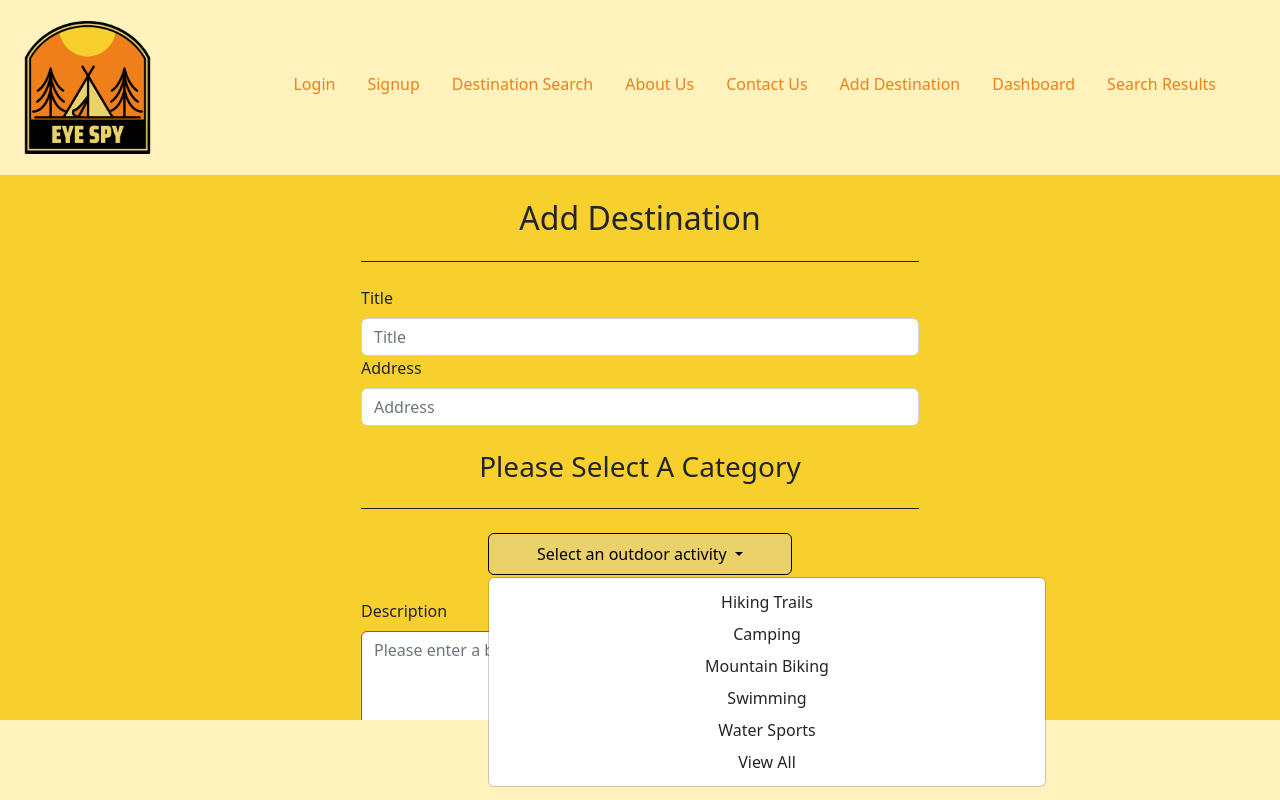
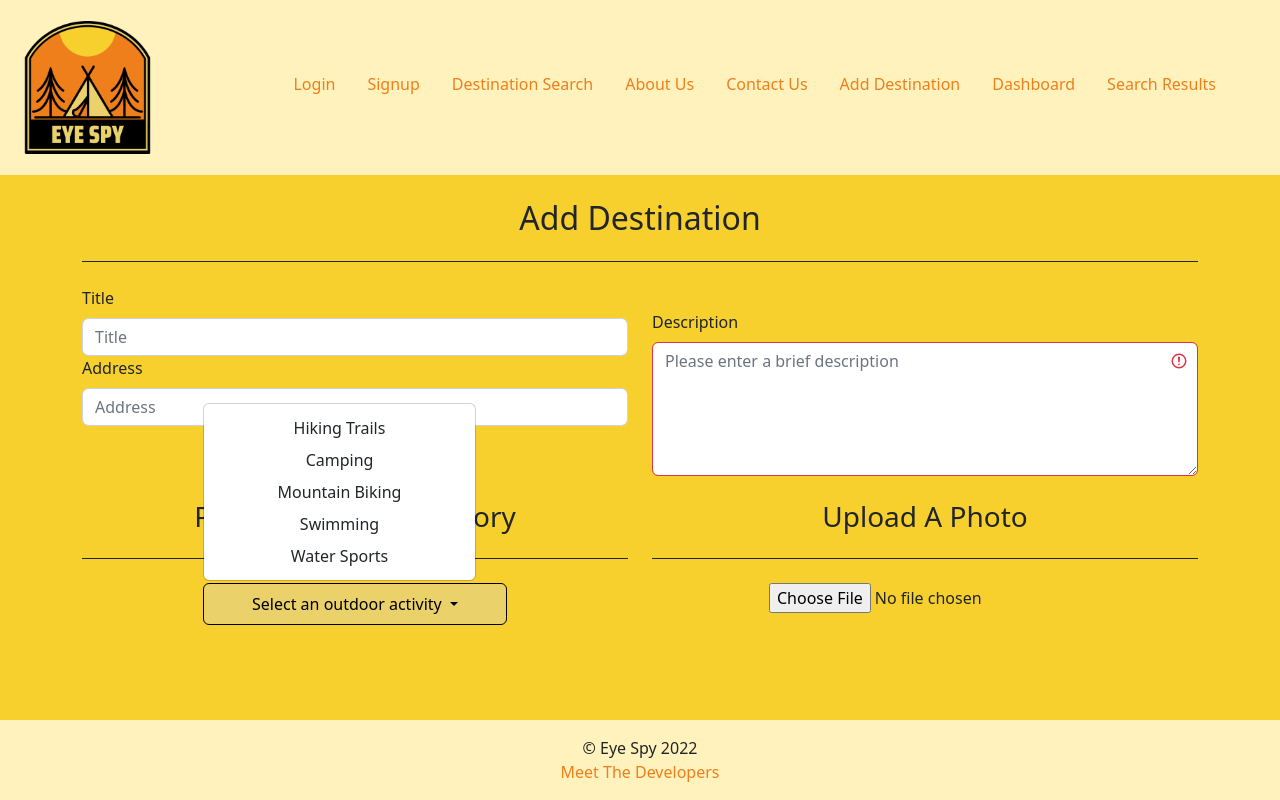
Before and after one commit to CaptainNate/Eye-Spy, a React (Create React App) app in the folder client/: page /add-destination in a window 1280 px wide. Both pictures are taken after a click on the button "Select an outdoor activity". Shown: the top 800 px of the page. Built offline with nearby package versions, Linux system fonts and the light colour scheme.

Commit message:
added image upload to addDestination.js page

```diff
--- a/client/src/components/SearchBar/index.js
+++ b/client/src/components/SearchBar/index.js
@@ -12,13 +12,13 @@ function SearchBar() {
                 <button className="all-btns p-2 rounded px-5 dropdown-toggle" type="button" id="dropdownMenuButton1" data-bs-toggle="dropdown" aria-expanded="false">
                     Select an outdoor activity <span class="selected"></span>
                 </button>
-                <ul className="dropdown-menu" aria-labelledby="dropdownMenuButton1" style={{width:"100%"}}>
+                <ul className="dropdown-menu" aria-labelledby="dropdownMenuButton1" style={{width:"50%"}}>
                     <li><a id="search-bar-hiking" className="dropdown-item text-center" href="/">Hiking Trails</a></li>
                     <li><a id="search-bar-camping" className="dropdown-item text-center" href="/">Camping</a></li>
                     <li><a id="search-bar-biking" className="dropdown-item text-center" href="/">Mountain Biking</a></li>
                     <li><a id="search-bar-swimming" className="dropdown-item text-center" href="/">Swimming</a></li>
                     <li><a id="search-bar-water-sport" className="dropdown-item text-center" href="/">Water Sports</a></li>
-                    <li><a id="search-bar-view-all" className="dropdown-item text-center" href="/">View All</a></li>
+                    {/* <li><a id="search-bar-view-all" className="dropdown-item text-center" href="/">View All</a></li> */}
                 </ul>
             </div>
         </div>
--- a/client/src/index.css
+++ b/client/src/index.css
@@ -66,6 +66,23 @@ footer {
 
 /* CONTACT US */
 
+/* ADD DESTINATION */
+input[type="file"] {
+  /* display: none; */
+}
+
+.addDest-btn {
+  background-color: var(--tertiary);
+  border: 1px solid var(--black);
+  color: var(--black);
+}
+
+.addDest-btn:hover {
+  background-color: var(--quatrinary);
+  border: 1px solid var(--black);
+  color: var(--black);
+}
+
 
 /* MODAL */
 .modalTitle {
--- a/client/src/pages/AddDestination.js
+++ b/client/src/pages/AddDestination.js
@@ -6,13 +6,27 @@ function AddDestination() {
     // add a conditional statement so that all items in add-destination can be saved on click
     // create a formhandler?
 
+    // Image Preview
+    const loadFile = function (event) {
+        const reader = new FileReader();
+        reader.onload = function () {
+            const output = document.getElementById('output');
+            output.src = reader.result;
+        };
+        reader.readAsDataURL(event.target.files[0]);
+    }
+
     return (
-        <div className="container d-flex justify-content-center">
-            <div className="col-6">
+        <div>
+            <div className="container">
+                <div className="">
                     <div>
                         <h2 className="text-center my-4 pb-4 border-bottom border-dark">Add Destination</h2>
                     </div>
                     <form>
+                        <div className="d-flex">
+                            <div className="row">
+                                <div className="col-6">
                                     <div>
                                         <label className="form-label">Title</label>
                                         <input id="destination-title" className="form-control" placeholder="Title" name="title" type="text"></input>
@@ -21,25 +35,45 @@ function AddDestination() {
                                         <label className="form-label">Address</label>
                                         <input id="destination-address" className="form-control" placeholder="Address" name="address" type="text"></input>
                                     </div>
+                                </div>
+                                <div className="col-6">
+                                    <div className="mt-4">
+                                        <label htmlFor="validationTextarea" className="form-label">Description</label>
+                                        <textarea className="form-control is-invalid" id="validationTextarea" placeholder="Please enter a brief description" name="description" type="text" rows="5" style={{ height: "100%" }} required></textarea>
+                                    </div>
+                                </div>
+                                <div className="col-6">
                                     <div>
                                         <h3 className="text-center my-4 pb-4 border-bottom border-dark">Please Select A Category</h3>
                                         <SearchBar />
                                     </div>
-                    <div className="mt-4">
-                        <label for="validationTextarea" className="form-label">Description</label>
-                        <textarea className="form-control is-invalid" id="validationTextarea" placeholder="Please enter a brief description" name="description" type="text" rows="10" style={{height:"100%"}} required></textarea>
+                                </div>
+                                {/* upload image */}
+                                <div className="col-6 text-center">
+                                    <h3 className="text-center my-4 pb-4 border-bottom border-dark">Upload A Photo</h3>
+                                    <div className="text-center">
+                                        <label htmlFor="file" className="File"></label>
+                                        <input className="text-center" type="file" id="img-file" name="file" accept="image/*" required onChange={loadFile} />
+                                        <div className="col-12">
+                                            {/* warning bc react wants an alt in the img element (alt is not necessary) */}
+                                            <img id="output" className="m-3 " style={{ height: "250px" }} />
+                                        </div>
+                                    </div>
                                 </div>
 
-                    {/* upload image content from Fernando to go in this div */}
-                    <div>
-
+                                <div className="col-12 text-center mt-4">
+                                    <button className="addDest-btn p-2 rounded" type="submit">Add Destination</button>
                                 </div>
-
-                    <div className="text-center mt-4">
-                        <button className="all-btns p-2 rounded" type="submit">Add Destination</button>
+                            </div>
                         </div>
                     </form>
                 </div>
+            < br />
+            < br />
+            < br />
+            </div>
+            < br />
+            < br />
         </div>
     )
 }
```
Lines whose indentation alone changed are shown as unchanged.
